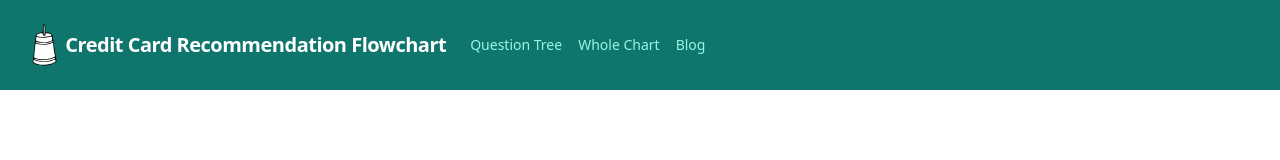
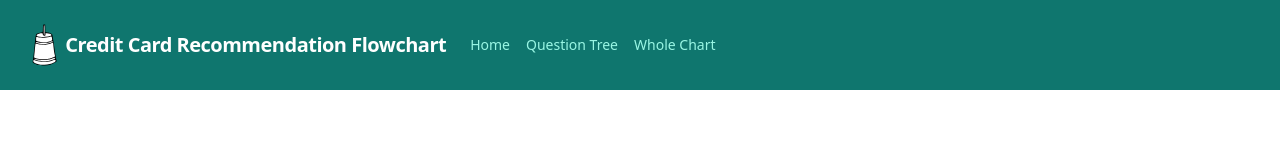
Before and after one commit to ecaoile/credit-card-recommendation-flowchart, a React (Create React App) app: page /question-tree in a window 1280 px wide. Shown: the top 160 px of the page. Built offline with nearby package versions, Linux system fonts and the light colour scheme.

Commit message:
added the remaining green squares

```diff
--- a/src/components/HeaderNavBar.tsx
+++ b/src/components/HeaderNavBar.tsx
@@ -2,6 +2,12 @@ import { NavLink } from "react-router-dom";
 import ChurnButter from "../assets/churn-butter";
 
 export default function HeaderNavBar() {
+    const toggleNavBar = function() {
+      const element: HTMLElement = document.getElementById('nav-toggled-container') as HTMLElement;
+      const classList = element.classList;
+      if (classList.contains('max-lg:hidden')) classList.remove('max-lg:hidden');
+      else classList.add('max-lg:hidden');
+    }
     return (
         <nav className="flex items-center justify-between flex-wrap bg-teal-700 p-6 fixed top-0 w-[100%]">
         <div className="flex items-center flex-shrink-0 text-white mr-6 max-lg:text-center">
@@ -12,26 +18,24 @@ export default function HeaderNavBar() {
         </div>
         <div className="block lg:hidden my-3 max-lg:mx-auto">
           <button className="flex items-center px-3 py-2 border rounded text-teal-200 border-teal-400 hover:text-white hover:border-white"
-            onClick={() => {
-              const element: HTMLElement = document.getElementById('nav-toggled-container') as HTMLElement;
-              const classList = element.classList;
-              if (classList.contains('max-lg:hidden')) classList.remove('max-lg:hidden');
-              else classList.add('max-lg:hidden');
-            }}>
+            onClick={() => {toggleNavBar()}}>
             <svg className="fill-current h-3 w-3" viewBox="0 0 20 20" xmlns="http://www.w3.org/2000/svg"><title>Menu</title><path d="M0 3h20v2H0V3zm0 6h20v2H0V9zm0 6h20v2H0v-2z"/></svg>
           </button>
         </div>
         <div className="w-full block flex-grow lg:flex lg:items-center lg:w-auto max-lg:hidden" id="nav-toggled-container">
           <div className="text-sm lg:flex-grow">
-            <a href="#responsive-header" className="block mt-4 lg:inline-block lg:mt-0 text-teal-200 hover:text-white mr-4">
+            <NavLink to="/" onClick={() => {toggleNavBar()}} className="block mt-4 lg:inline-block lg:mt-0 text-teal-200 hover:text-white mr-4">
+              Home
+            </NavLink>
+            <NavLink onClick={() => {toggleNavBar()}} to="/question-tree?node=five-twenty-four" className="block mt-4 lg:inline-block lg:mt-0 text-teal-200 hover:text-white mr-4">
               Question Tree
-            </a>
-            <a href="#responsive-header" className="block mt-4 lg:inline-block lg:mt-0 text-teal-200 hover:text-white mr-4">
+            </NavLink>
+            <NavLink to="/whole-chart" onClick={() => {toggleNavBar()}} className="block mt-4 lg:inline-block lg:mt-0 text-teal-200 hover:text-white mr-4">
               Whole Chart
-            </a>
-            <a href="#responsive-header" className="block mt-4 lg:inline-block lg:mt-0 text-teal-200 hover:text-white">
+            </NavLink>
+            {/* <NavLink onClick={() => {toggleNavBar()}} to="/blog?" className="block mt-4 lg:inline-block lg:mt-0 text-teal-200 hover:text-white">
               Blog
-            </a>
+            </NavLink> */}
           </div>
         </div>
       </nav>
--- a/src/components/question-tree/cards-worth-burning-five-twenty-four.tsx
+++ b/src/components/question-tree/cards-worth-burning-five-twenty-four.tsx
@@ -2,12 +2,15 @@ import { NavLink } from "react-router-dom";
 
 export default function CardsWorthBurningFiveTwentyFour() {
     return (
+        <>
+            <div className="my-5">
+                <NavLink to="/question-tree?node=chase-or-not">
+                    <p className="text-blue-600 no-underline hover:underline">Return to Parent Section</p>
+                </NavLink>
+            </div>
             <div className="my-5">
                 <div className="py-2 border-solid border-4 border-green-500">
                     <h2 className="text-lg font-semibold">Cards possibly worth burning a 5/24-slot for:</h2>
-                <NavLink to="/question-tree?node=chase-or-not">
-                    <p className="text-blue-600 no-underline hover:underline">Return to Parent Section</p>
-                </NavLink>
                     <div className="m-5">
                         <h3 className="text-md m-2">Cards possibly worth burning a 5/24-slot for:</h3>
                         <ul className="list-disc list-inside m-2">
@@ -24,5 +27,6 @@ export default function CardsWorthBurningFiveTwentyFour() {
                     </NavLink>
                 </div>
             </div>
+        </>
     );
 }
--- a/src/components/question-tree/non-chase-biz.tsx
+++ b/src/components/question-tree/non-chase-biz.tsx
@@ -3,11 +3,13 @@ import { NavLink } from "react-router-dom";
 export default function NonChaseBiz() {
     return (
         <>
-            <div className="my-5 py-2 border-solid border-4 border-green-500">
-                <h2 className="text-lg font-semibold">Non-Chase Business Cards</h2>
+            <div className="my-5">
                 <NavLink to="/question-tree?node=chase-or-not">
                     <p className="text-blue-600 no-underline hover:underline">Return to Parent Section</p>
                 </NavLink>
+            </div>
+            <div className="my-5 py-2 border-solid border-4 border-green-500">
+                <h2 className="text-lg font-semibold">Non-Chase Business Cards</h2>
                 <div className="m-5">
                     <h3 className="text-md m-2">Use non-Chase business cards as <b>spacers</b> between Chase apps.&nbsp; No card-specific priority order here since it should mostly depend on which cards are at good bonuses, but here are banks to consider along with key rules:</h3>
                     <ul className="list-disc list-inside m-2">
--- a/src/components/question-tree/notes-for-under-five-twenty-four.tsx
+++ b/src/components/question-tree/notes-for-under-five-twenty-four.tsx
@@ -5,10 +5,13 @@ export default function NotesForUnderFiveTwentyFour() {
     return (
         <>
             <div className="my-5">
-                <h2 className="text-lg font-semibold">NOTES FOR UNDER 5/24</h2>
                 <NavLink to="/question-tree?node=cards-worth-burning-five-twenty-four">
                     <p className="text-blue-600 no-underline hover:underline">Return to Parent Section</p>
                 </NavLink>
+            </div>
+            <div className="my-5 py-2 border-solid border-4 border-green-500">
+                <h2 className="text-lg font-semibold">NOTES FOR UNDER 5/24</h2>
+
                 <div className="m-5">
                     <ul className="list-disc list-inside m-2">
                         <li><b>Recommended gap between Chase apps (both personal and business) is <u>3+ months</u></b> Occasionally breaking that rule is okay, but doing so repeatedly will greatly heighten Chase's shutdown risk.</li>
```
Lines whose indentation alone changed are shown as unchanged.
